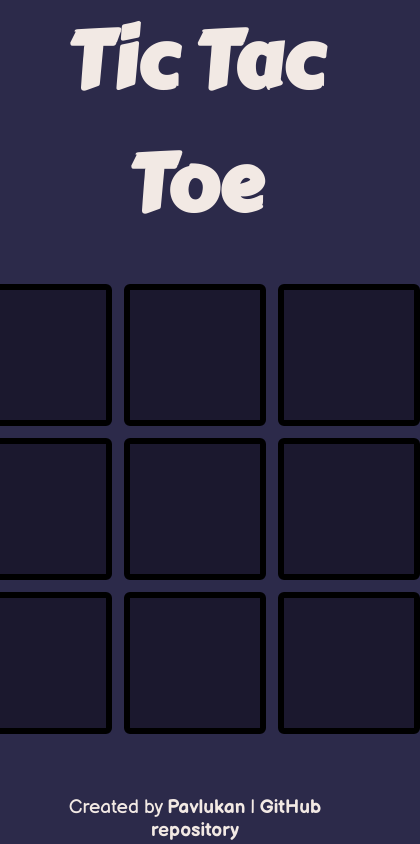
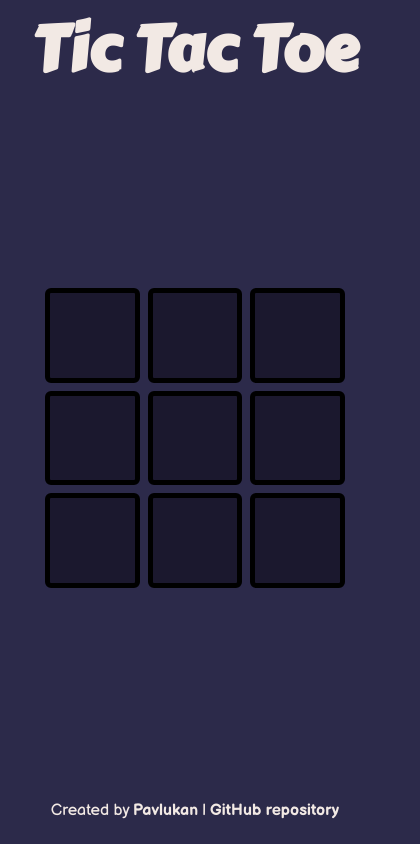
Before and after one commit to Pavlukan/tic-tac-toe, a plain HTML site: page index.html in a window 390 px wide. Shown: the whole page, 420 px wide, since content can reach past the window. Drawn offline with Linux system fonts and the light colour scheme.

Commit message:
Add a media query for devices whose width is smaller than 500px

```diff
--- a/styles.css
+++ b/styles.css
@@ -94,3 +94,27 @@ footer a {
 footer a:hover {
     color: var(--bittersweetColor);
 }
+
+/* MEDIA QUERIES */
+
+@media all and (max-width: 500px) {
+    #title {
+        font-size: 4rem;
+    }
+
+    #gameboard {
+        height: 300px;
+        width: 300px;
+        gap: 8px;
+    }
+
+    .gameboard-cell {
+        border: 5px solid black;
+    }
+
+    footer {
+        font-size: 1rem;
+    }
+
+
+}
```
